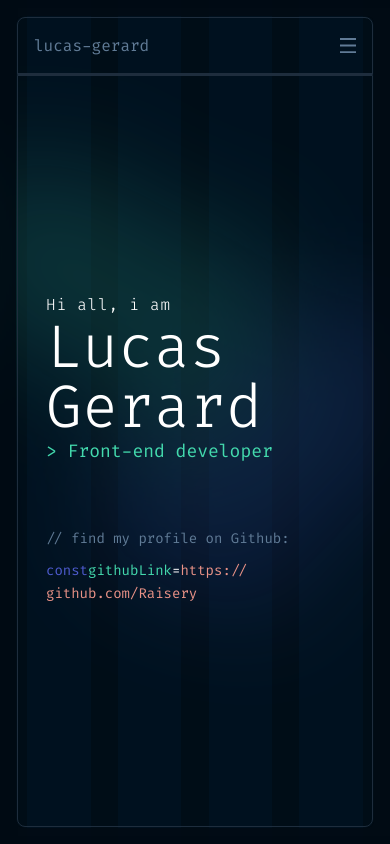
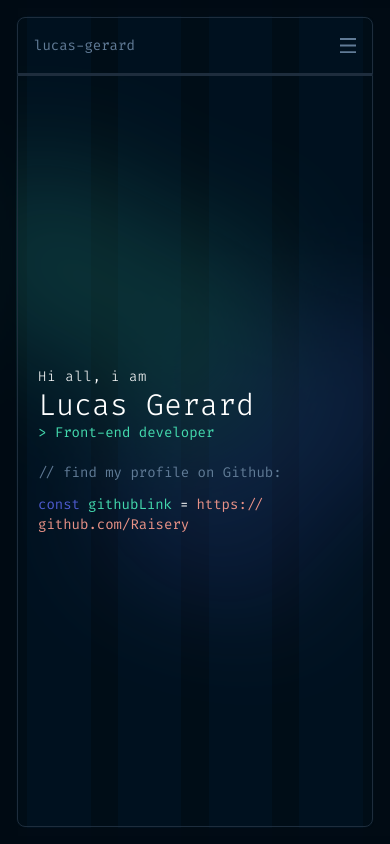
Before and after one commit to Raisery/IDEwebsite, a Next.js app: page / in a window 390 px wide. Built offline with nearby package versions, Linux system fonts and the light colour scheme.

Commit message:
fix responsive issues for smartphone

```diff
--- a/src/app/about/page.tsx
+++ b/src/app/about/page.tsx
@@ -102,8 +102,8 @@ export default function About() {
     return (
         <Container pagePath="About" pageName="_about-me">
             <div className="w-full h-full flex flex-col justify-between relative text-white text-lg">
-                <div className="w-full relative flex flex-col gap-1 lg:gap-0 lg:flex-row lg:h-full lg:justify-between">
-                    <div className=" lg:w-custom2 lg:border-r border-r-[#1E2D3D]">
+                <div className="w-full relative flex flex-col gap-1 laptop:gap-0 laptop:flex-row laptop:h-full laptop:justify-between">
+                    <div className=" laptop:w-custom2 laptop:border-r border-r-[#1E2D3D]">
                         {/*generate dropdown menu */}
                         <DropDownMenu />
                     </div>
--- a/src/app/page.tsx
+++ b/src/app/page.tsx
@@ -22,68 +22,70 @@ export default function Home() {
                     alt="background image"
                     className={
                         'absolute top-14 max-w-none -translate-x-1/3 h-4/5 ' +
-                        'lg:translate-x-1/4 lg:translate-y-1/4 lg:w-full'
+                        'laptop:translate-x-1/4 laptop:translate-y-1/4 laptop:w-full'
                     }
                 />
             </div>
             <div
                 id="main-content"
                 className={
-                    'relative w-full h-full flex flex-col justify-around overflow-hidden text-white mx-auto ' +
-                    'md:flex-row md:justify-center md:items-center ' +
-                    'xl:max-w-[1280px] xl:justify-around ' +
-                    '2xl:max-w-[1500px]'
+                    'relative w-full h-full flex flex-col justify-around overflow-hidden text-white mx-auto smartphone_landscape:items-start ' +
+                    'desktop:flex-row tablet:justify-around tablet:items-center ' +
+                    'desktop:max-w-[1280px]' +
+                    'desktop_xl:max-w-[1500px]'
                 }
             >
                 <div
                     className={
-                        'relative p-7 ' +
-                        'md:flex md:flex-col md:h-full justify-center ' +
-                        'lg:max-w-[45%] lg:m-0 '
+                        'relative text-sm ml-5 flex-col ' +
+                        'tablet:flex justify-center ' +
+                        'laptop:m-0'
                     }
                 >
-                    <p className="text-base font-light tracking-wider">
+                    <p className="text-sm font-light tracking-wider laptop:text-xl">
                         {translation.hi_all_i_am}
                     </p>
-                    <h1 className="text-6xl font-light">Lucas Gerard</h1>
-                    <p className="text-[#43D9AD] text-lg text-light">
+                    <h1 className="text-3xl laptop:text-5xl font-light">
+                        Lucas Gerard
+                    </h1>
+                    <p className="text-[#43D9AD] text-sm laptop:text-xl text-light">
                         &gt; Front-end developer
                     </p>
-                    <div className=" h-36 pt-16">
-                        <div className="absolute md:block">
+                    <div className="mt-5 tablet_landscape:hidden">
+                        <div className="">
                             {/* eslint-disable-next-line react/jsx-no-comment-textnodes */}
-                            <p className="text-[#607B96] text-sm md:hidden">
+                            <p className="text-[#607B96] text-sm tablet:hidden">
                                 // {translation.find_my_profile_on_Github}:
                             </p>
                             {/* eslint-disable-next-line react/jsx-no-comment-textnodes */}
-                            <p className="text-[#607B96] text-sm hidden md:block">
+                            <p className="text-[#607B96] text-sm hidden tablet:block laptop:text-lg">
                                 // {translation.Complete_the_game_to_continue}
                             </p>
                             {/* eslint-disable-next-line react/jsx-no-comment-textnodes */}
-                            <p className="text-[#607B96] text-sm hidden md:block">
+                            <p className="text-[#607B96] text-sm hidden tablet:block laptop:text-lg">
                                 //
                                 {
                                     translation.you_can_also_see_it_on_my_Github_page
                                 }
                             </p>
-                            <div className="md:flex items-center mt-[12px]">
-                                <p className="text-sm">
-                                    <span className="text-[#4D5BCE]">
+                            <div className="tablet:flex items-center mt-[12px]">
+                                <p className="text-sm flex gap-2 laptop:text-lg">
+                                    <span className="text-[#4D5BCE] laptop:text-lg">
                                         const
                                     </span>
-                                    <span className="text-[#43D9AD]">
+                                    <span className="text-[#43D9AD] laptop:text-lg">
                                         githubLink
                                     </span>
                                     =
                                     <Link
-                                        className="text-[#E99287]"
+                                        className="text-[#E99287] laptop:text-lg"
                                         href="https://github.com/Raisery"
                                     >
                                         https://
                                     </Link>
                                 </p>
                                 <Link
-                                    className="text-sm text-[#E99287]"
+                                    className="text-sm text-[#E99287] "
                                     href="https://github.com/Raisery"
                                 >
                                     github.com/Raisery
@@ -95,8 +97,8 @@ export default function Home() {
                 <div
                     id="game-container"
                     className={
-                        'hidden ' +
-                        'md:flex md:h-3/5 md:w-2/5 md:justify-center md:items-center'
+                        'hidden smartphone_landscape:hidden ' +
+                        'tablet:flex tablet:h-3/5 tablet:w-[80%] tablet:justify-center tablet:items-center desktop:w-2/5'
                     }
                 >
                     <Game />
--- a/src/components/Container/Container.tsx
+++ b/src/components/Container/Container.tsx
@@ -26,7 +26,7 @@ export default function Container({
                 className={
                     'border border-[#1E2D3D] h-full ' +
                     (footerHiddenOnSmallScreen
-                        ? 'rounded-b-lg md:rounded-b-none'
+                        ? 'rounded-b-lg tablet:rounded-b-none'
                         : '')
                 }
             >
@@ -37,7 +37,7 @@ export default function Container({
     );
 
     return (
-        <div className="p-4 flex min-h-screen w-full lg:p-14">
+        <div className="p-4 flex min-h-screen w-full laptop:p-6">
             <div className="flex flex-col w-full bg-[#011627]/60 border border-transparent rounded-lg shadow-[10px_0_60px_80px_rgba(1,12,21,0.95)]">
                 <Header
                     pageName={pageName}
--- a/src/components/Header/Header.tsx
+++ b/src/components/Header/Header.tsx
@@ -28,7 +28,7 @@ const Header = ({ pagePath, pageName, onMenuActive }: Props) => {
 
     const Button = () => {
         return (
-            <button className="md:hidden w-4 mr-4" onClick={handleMenu}>
+            <button className="tablet:hidden w-4 mr-4" onClick={handleMenu}>
                 <Image
                     className={isMenuActive ? 'hidden' : ''}
                     src={menuSvg}
@@ -45,7 +45,7 @@ const Header = ({ pagePath, pageName, onMenuActive }: Props) => {
 
     const Options = () => {
         return (
-            <div className="h-full hidden md:flex items-center w-full justify-between">
+            <div className="h-full hidden tablet:flex items-center w-full justify-between">
                 <div className="h-full flex">
                     <Link
                         className={
@@ -104,15 +104,15 @@ const Header = ({ pagePath, pageName, onMenuActive }: Props) => {
                     id="header-banner"
                     className={
                         'w-full h-14 flex justify-between ' +
-                        'md:justify-start ' +
+                        'tablet:justify-start ' +
                         'border-b border-b-[#1E2D3D] '
                     }
                 >
                     <p
                         id="dev-name"
                         className={
-                            'flex items-center  pl-4 ' +
-                            'md:border-r md:border-r-[#1E2D3D] lg:w-custom'
+                            'flex items-center  pl-4 text-sm ' +
+                            'tablet:border-r border-r-[#1E2D3D]'
                         }
                     >
                         lucas-gerard
@@ -170,14 +170,14 @@ const Header = ({ pagePath, pageName, onMenuActive }: Props) => {
     return (
         <nav
             className={
-                'text-base text-[#607B96] border border-[#1E2D3D] rounded-t-lg z-10'
+                'text-[#607B96] border border-[#1E2D3D] rounded-t-lg z-10 text-sm'
             }
         >
             {isMenuActive ? <Menu /> : <Banner />}
             <div
                 className={
                     ' h-16 flex items-center pl-8 ' +
-                    'md:hidden ' +
+                    'tablet:hidden ' +
                     (pageName && !isMenuActive ? '' : 'hidden ')
                 }
             >
--- a/tailwind.config.js
+++ b/tailwind.config.js
@@ -5,6 +5,7 @@ module.exports = {
         './src/components/**/*.{js,ts,jsx,tsx,mdx}',
         './src/app/**/*.{js,ts,jsx,tsx,mdx}',
     ],
+
     theme: {
         fontWeight: {
             thin: '100',
@@ -34,7 +35,19 @@ module.exports = {
                 custom2: 'calc(33.333333vw - 3.5rem + 10px);',
                 custom3: 'calc(25vw - 3.5rem + 20px)',
             },
+            screens: {
+                tablet: '768px',
+                laptop: '1024px',
+                desktop: '1280px',
+                desktop_xl: '1536px',
+                smartphone_landscape: {
+                    raw: '(max-height: 600px) and (orientation:landscape)',
+                },
+                tablet_landscape: {
+                    raw: '(max-height: 800px) and (min-height: 600px) and (orientation:landscape)',
+                },
+            },
         },
     },
     plugins: [],
-}
+};
```
Also changed, not shown: src/components/Footer/Footer.tsx (+15 -15 lines), src/components/Stripes/Stripes.tsx (+10 -10 lines).
